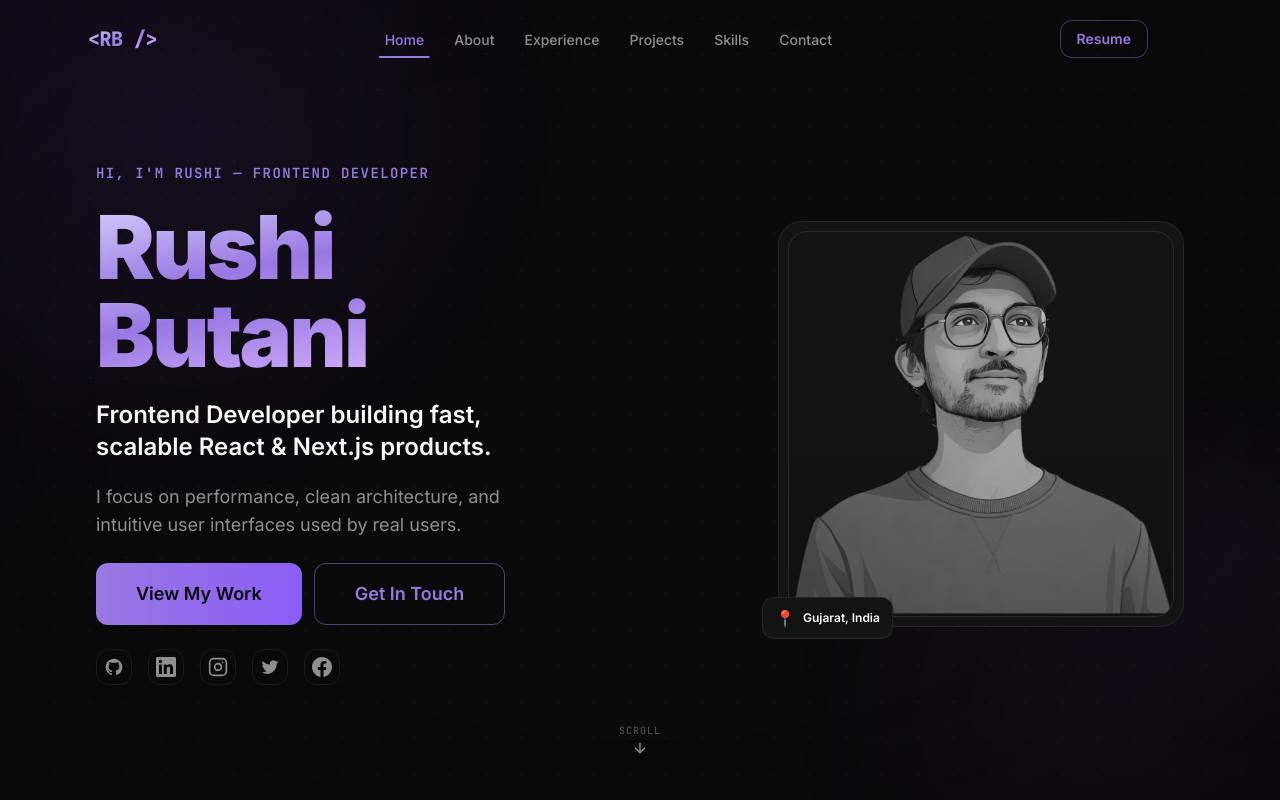
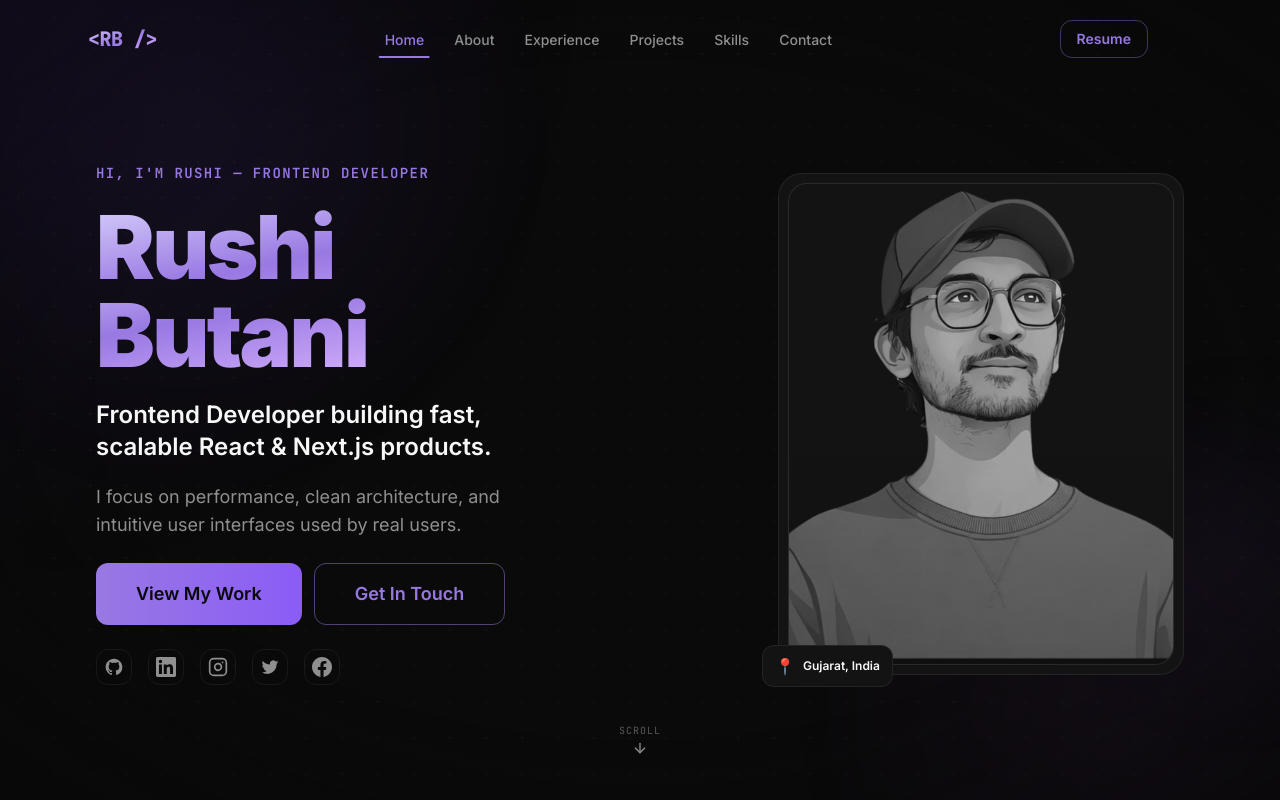
Before and after one commit to rushibutani/rushi-portfolio, a Next.js app: page / in a window 1280 px wide. Shown: the top 800 px of the page. Built offline with nearby package versions, Linux system fonts and the light colour scheme.

Commit message:
Change hero image size

```diff
--- a/src/sections/hero.tsx
+++ b/src/sections/hero.tsx
@@ -67,18 +67,16 @@ export default function Hero() {
             <div className="animate-fade-from-left relative">
               {/* Glass card wrapper */}
               <div className="relative glass-card p-2.5 rounded-3xl animate-float">
-                {/* Inner highlight ring */}
-                <div className="relative w-64 h-64 sm:w-80 sm:h-80 md:w-96 md:h-96 rounded-[18px] overflow-hidden ring-1 ring-white/10">
+                {/* Inner highlight ring — portrait ratio (4:5) fits a person photo well */}
+                <div className="relative w-64 h-80 sm:w-80 sm:h-[25rem] md:w-96 md:h-[30rem] rounded-[18px] overflow-hidden ring-1 ring-white/10">
                   <Image
                     src="/images/rushi-butani-profile.png"
                     alt="Rushi Butani — Frontend Developer"
                     width={448}
-                    height={448}
+                    height={560}
                     priority
-                    // Tell browser the actual rendered size at each breakpoint
-                    // so it picks the right srcset entry — avoids over-fetching on mobile
                     sizes="(max-width: 640px) 256px, (max-width: 768px) 320px, 384px"
-                    className="w-full h-full object-cover grayscale hover:grayscale-0 transition-all duration-700"
+                    className="w-full h-full object-cover object-top grayscale hover:grayscale-0 transition-all duration-700"
                   />
                   {/* Subtle inner gradient overlay on image */}
                   <div
```
